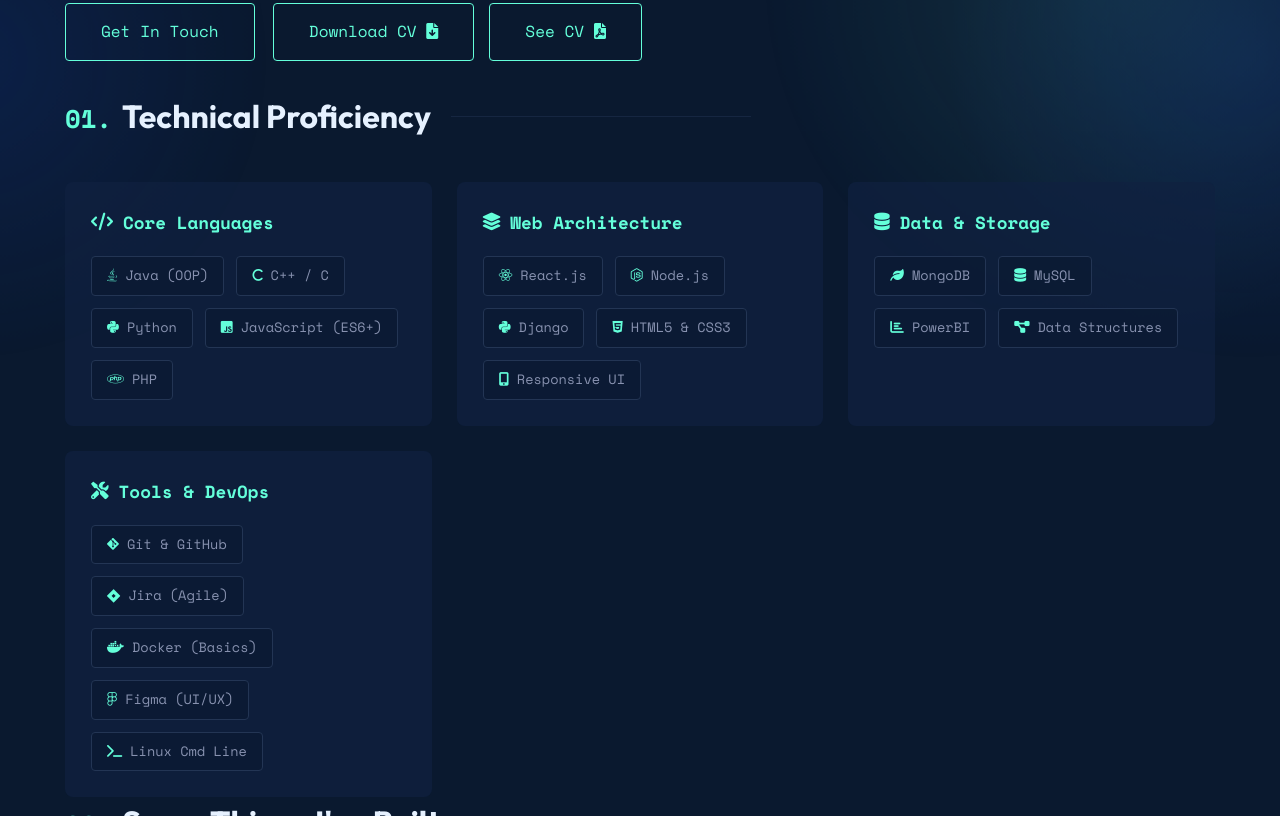
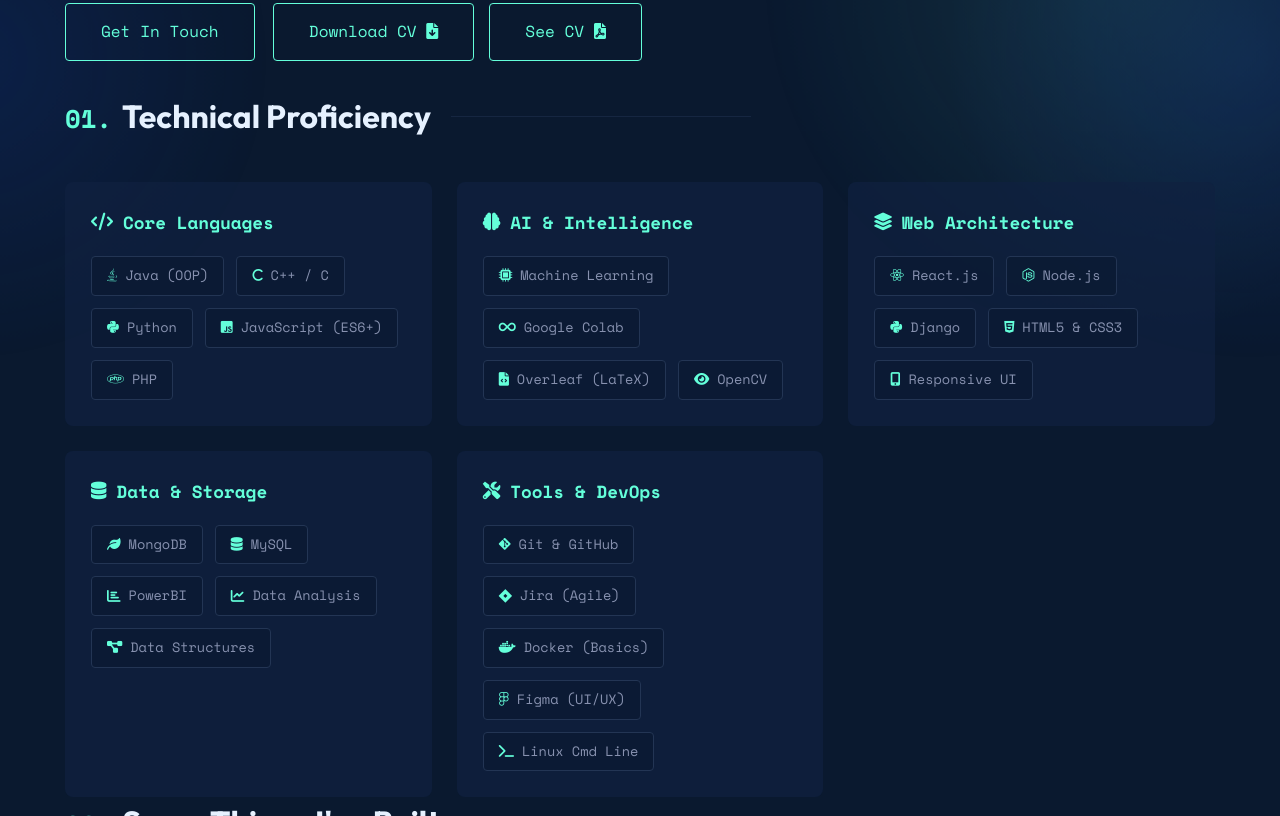
Before and after one commit to Zeyadsmir200618/Portofilo.github.io, a plain HTML site: page index.html in a window 1280 px wide. Shown: the part 709-1525 px from the top of the page. Drawn offline with nearby package versions, Linux system fonts and the light colour scheme.

Commit message:
Update index.html

```diff
--- a/index.html
+++ b/index.html
@@ -527,6 +527,16 @@
             </div>
 
             <div class="skill-category">
+        <h3><i class="fas fa-brain"></i> AI & Intelligence</h3>
+        <div class="skill-list">
+            <div class="skill-tag"><i class="fas fa-microchip"></i> Machine Learning</div>
+            <div class="skill-tag"><i class="fas fa-infinity"></i> Google Colab</div>
+            <div class="skill-tag"><i class="fas fa-file-code"></i> Overleaf (LaTeX)</div>
+            <div class="skill-tag"><i class="fas fa-eye"></i> OpenCV</div>
+        </div>
+    </div>
+
+            <div class="skill-category">
                 <h3><i class="fas fa-layer-group"></i> Web Architecture</h3>
                 <div class="skill-list">
                     <div class="skill-tag"><i class="fab fa-react"></i> React.js</div>
@@ -543,6 +553,7 @@
                     <div class="skill-tag"><i class="fas fa-leaf"></i> MongoDB</div>
                     <div class="skill-tag"><i class="fas fa-database"></i> MySQL</div>
                     <div class="skill-tag"><i class="fas fa-chart-bar"></i> PowerBI</div>
+                    <div class="skill-tag"><i class="fas fa-chart-line"></i> Data Analysis</div>
                     <div class="skill-tag"><i class="fas fa-project-diagram"></i> Data Structures</div>
                 </div>
             </div>
```
